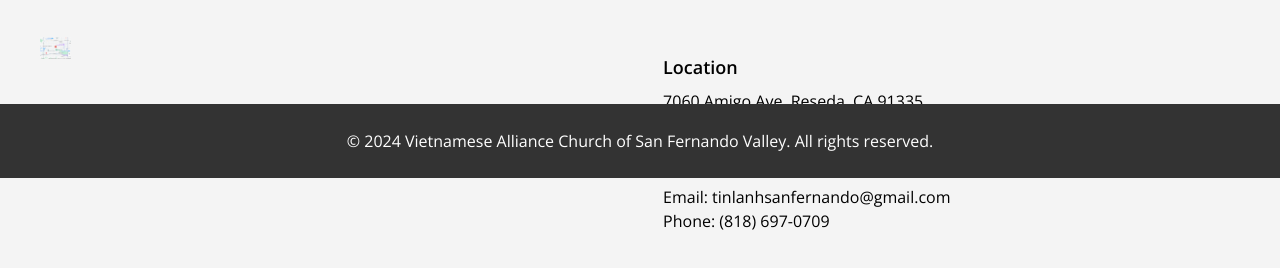
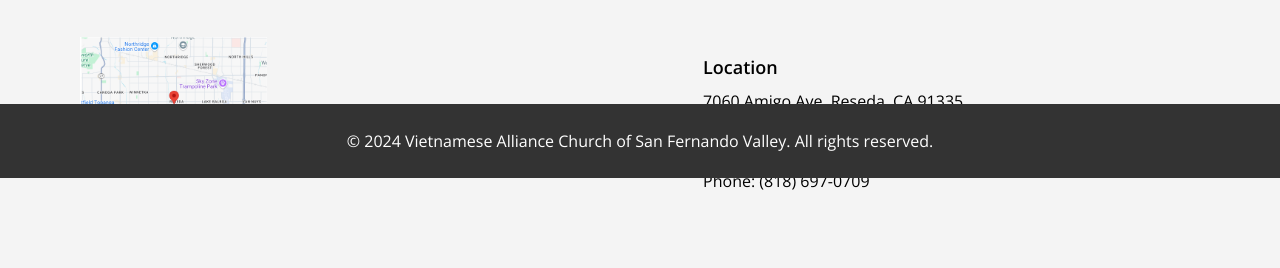
Before and after one commit to HVComp122/tlsfv-church, a plain HTML site: page about.html in a window 1280 px wide. Shown: the part 622-890 px from the top of the page. After the commit the page ends 818 px from the top, so only its background shows below. Drawn offline with nearby package versions, Linux system fonts and the light colour scheme.

Commit message:
Update about.css

```diff
--- a/about.css
+++ b/about.css
@@ -77,10 +77,11 @@ footer {
     margin: 0 auto;
     max-width: 1200px;
     justify-content: flex-start; /* Align map and text to the left */
+    margin-right: -20px;
 }
 
 .location-map {
-    width: 5%; /* Adjusted size to match the screenshot */
+    width: 30%; /* Adjusted size to match the screenshot */
     height: auto;
     margin-right: -40px; /* Adds spacing between the map and the text */
 }
@@ -92,7 +93,7 @@ footer {
 }
 
 .location-info, .contact-info {
-    margin-bottom: 20px; /* Adds spacing between location and contact sections */
+    margin-bottom: -20px; /* Adds spacing between location and contact sections */
 }
 
 /* Fine-tune the text alignment */
```
